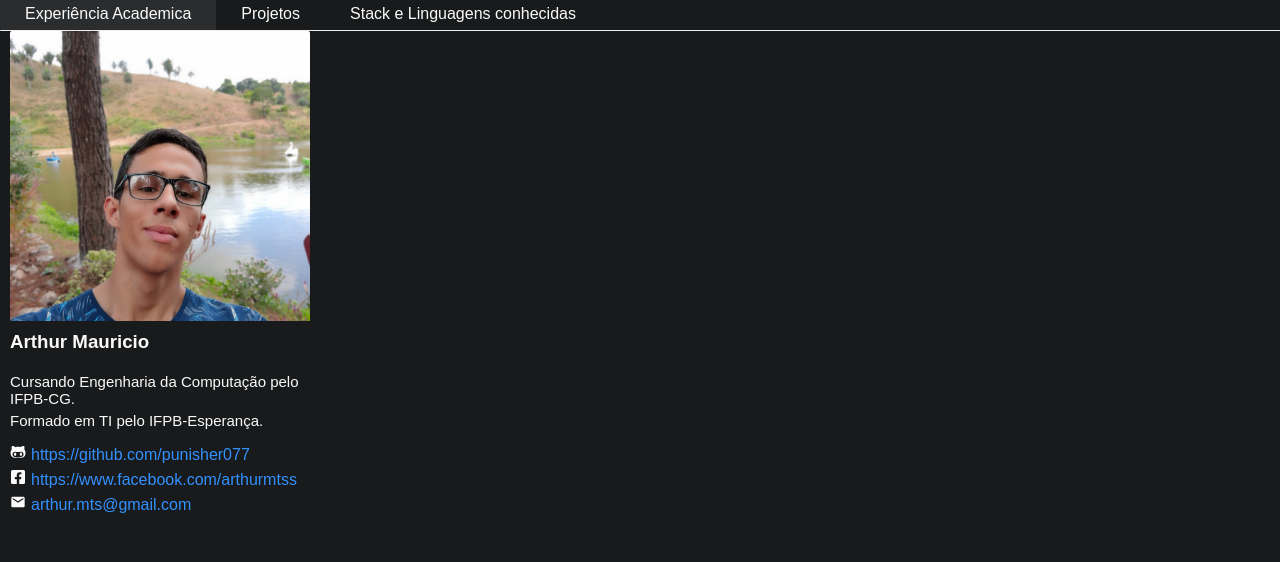
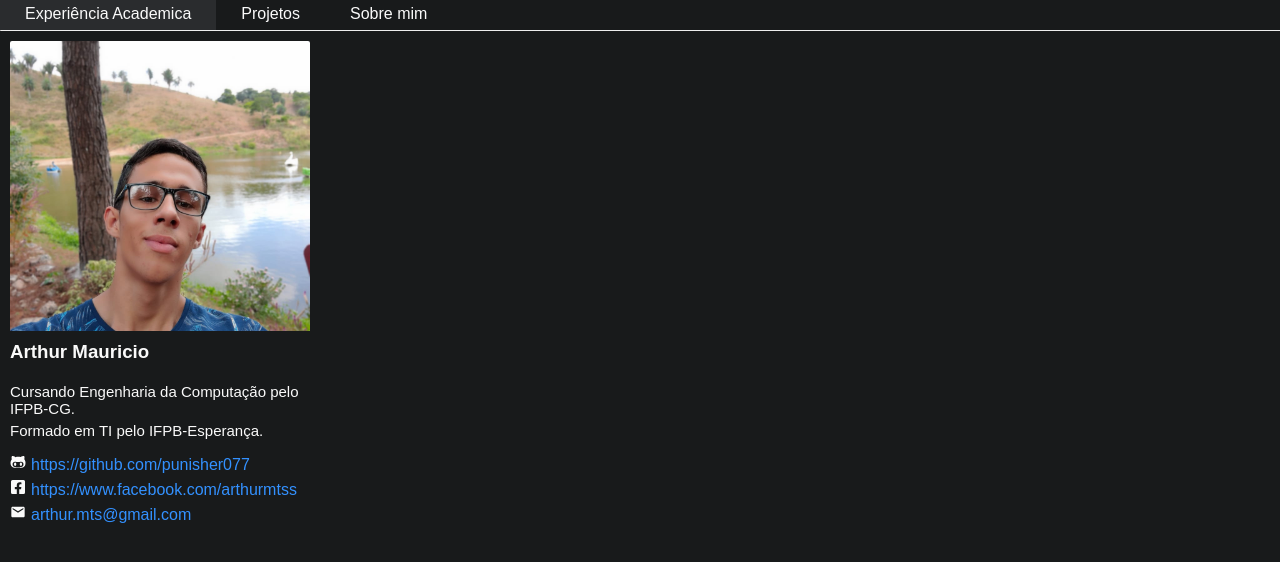
Before and after one commit to arthur-mts/portifolio-react, a React (Create React App) app: page /techs in a window 1280 px wide. Shown: the top 562 px of the page. Built offline with nearby package versions, Linux system fonts and the light colour scheme.

Commit message:
fazer pagina about me

```diff
--- a/src/App.css
+++ b/src/App.css
@@ -20,4 +20,5 @@ body{
 .content{
   display: flex;
   margin-left: 10px;
+  padding-top: 10px;
 }
--- /dev/null
+++ b/src/components/About/index.js
@@ -0,0 +1,9 @@
+import React from 'react';
+
+// import { Container } from './styles';
+
+export default function About() {
+  return (
+    <div />
+  );
+}
--- a/src/components/Navbar/index.js
+++ b/src/components/Navbar/index.js
@@ -39,8 +39,8 @@ export default function Navbar() {
         <NavLink className="navLink" to="/projetos">
           Projetos
               </NavLink>
-        <NavLink className="navLink" to="/">
-          Stack e Linguagens conhecidas
+        <NavLink className="navLink" to="/about">
+          Sobre mim
               </NavLink>
       </nav>
       <hr />
--- a/src/routes.js
+++ b/src/routes.js
@@ -2,10 +2,11 @@ import { Switch, Route } from 'react-router-dom';
 import React from 'react';
 import Projects from './components/Projects';
 import Academic from './components/Academic';
-
+import About from './components/About';
 export default () => (
     <Switch>
       <Route exact path="/" component={Academic} />
       <Route path="/projetos" component={Projects} />
+      <Route path="/techs" component={About} />
     </Switch>
 )
```
